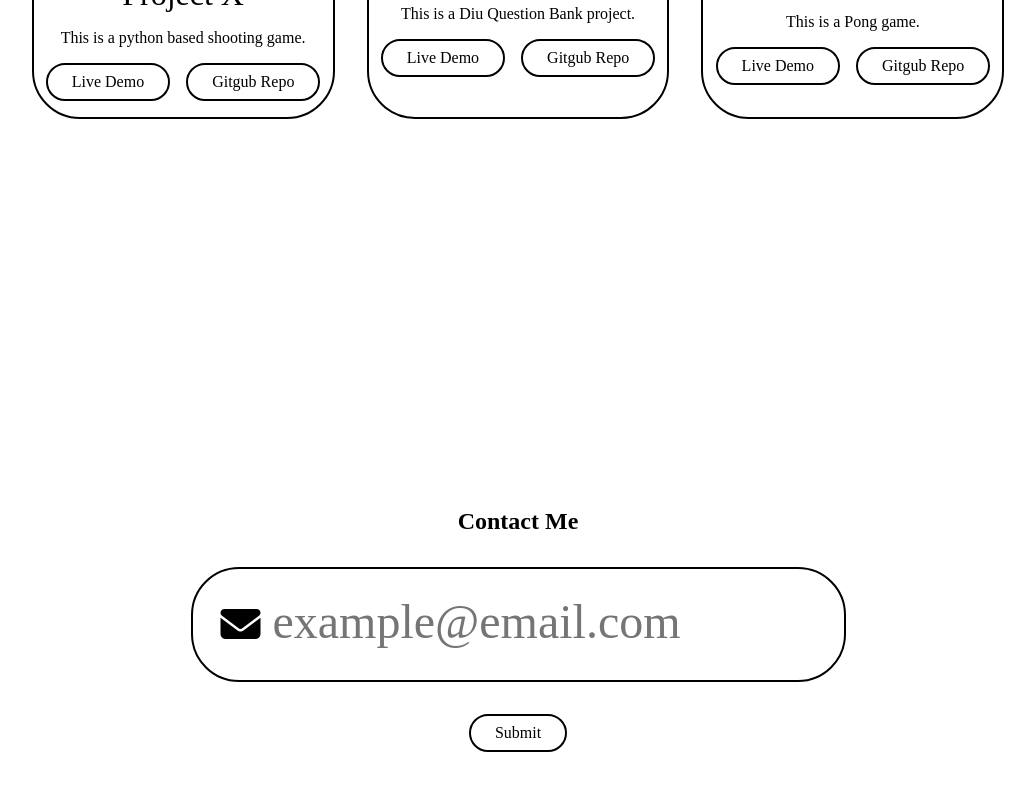
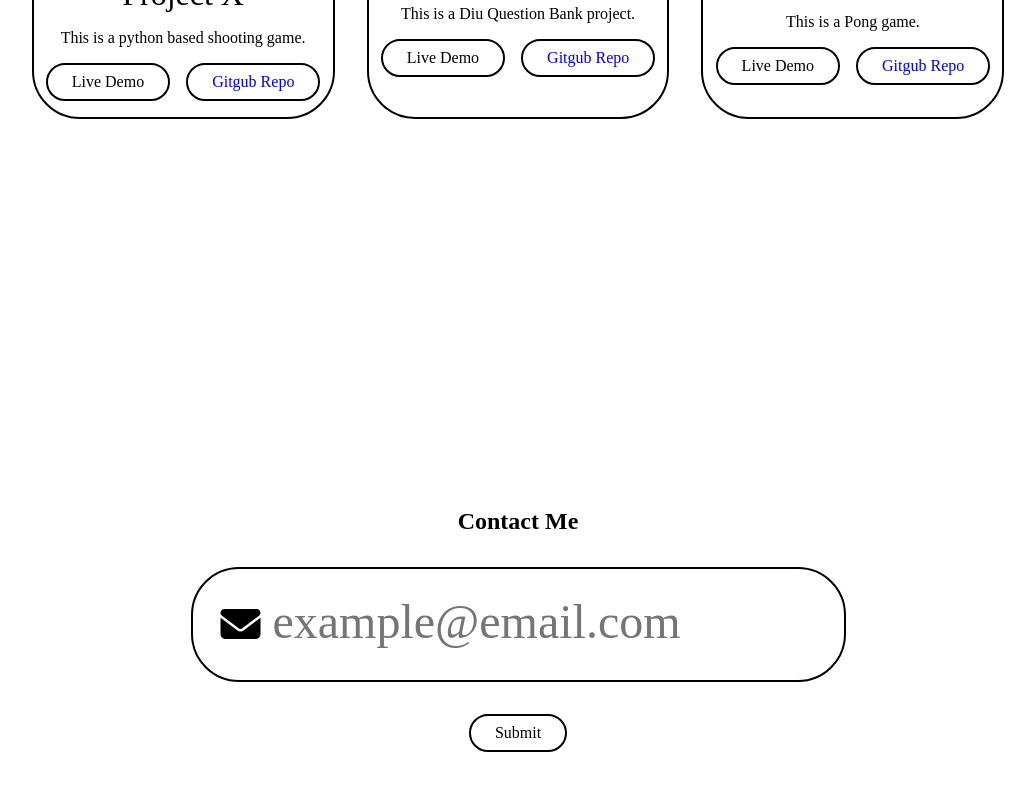
Before and after one commit to shuvo-sir/Protfolio, a plain HTML site: page index.html in a window 1280 px wide. Shown: the part 2660-3451 px from the top of the page, without its empty margins (122-1157 px from the left). Drawn offline with Linux system fonts and the light colour scheme.

Commit message:
Link the github repo in the project

```diff
--- a/index.html
+++ b/index.html
@@ -121,7 +121,9 @@
                 <p>This is a python based shooting game.</p>
                 <div class="btn-group">
                     <div class="btn">Live Demo</div>
-                    <div class="btn">Gitgub Repo</div>
+                    <a href="https://github.com/shuvo-sir/Shooter-Game" target="_blank">
+                        <div class="btn">Gitgub Repo</div>
+                    </a>
                 </div>
             </div>
 
@@ -132,7 +134,9 @@
                 <p>This is a Diu Question Bank project.</p>
                 <div class="btn-group">
                     <div class="btn">Live Demo</div>
-                    <div class="btn">Gitgub Repo</div>
+                    <a href="https://github.com/shuvo-sir/Diu_Question_Bank" target="_blank">
+                        <div class="btn">Gitgub Repo</div>
+                    </a>
                 </div>
             </div>
 
@@ -142,7 +146,9 @@
                 <p>This is a Pong game.</p>
                 <div class="btn-group">
                     <div class="btn">Live Demo</div>
-                    <div class="btn">Gitgub Repo</div>
+                    <a href="https://github.com/shuvo-sir/PongGame" target="_blank">
+                        <div class="btn">Gitgub Repo</div>
+                    </a>
                 </div>
             </div>
         </div>
```
